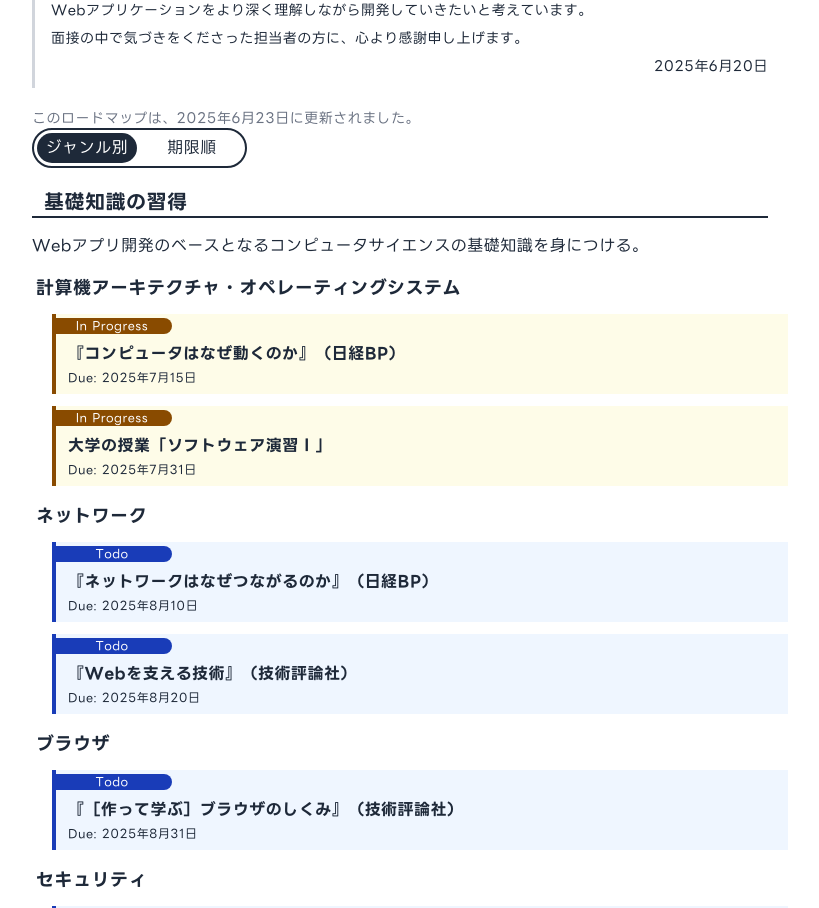
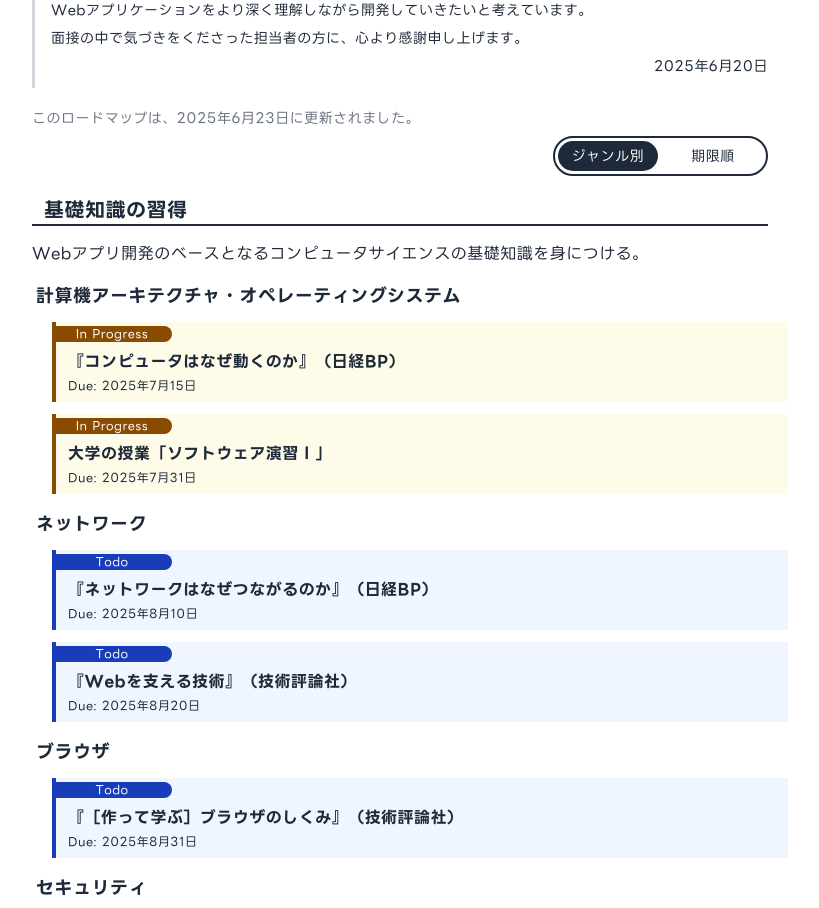
Before and after one commit to ktsn-ud/portfolio, a React (Vite) app: page / in a window 1280 px wide. Shown: the part 4160-5068 px from the top of the page, without its empty margins (390-1209 px from the left). Built offline with nearby package versions, Linux system fonts and the light colour scheme.

Commit message:
refactor: CSSを調整

```diff
--- a/src/components/sections/Roadmap.tsx
+++ b/src/components/sections/Roadmap.tsx
@@ -32,9 +32,12 @@ function SortToggleSwitch({
         if (elementViewMode === viewMode) {
             return '';
         } else {
-            return 'hover:bg-gray-200 cursor-pointer';
+            return 'lg:hover:bg-gray-200 cursor-pointer';
         }
     }
+
+    const commonStyle =
+        'absolute top-[3px] w-[100px] h-[30px] flex items-center justify-center rounded-full transition-all select-none text-sm';
 
     return (
         <div className="relative w-[215px] h-[40px] rounded-full border-2 border-gray-800">
@@ -43,13 +46,13 @@ function SortToggleSwitch({
             ></div>
             <div
                 onClick={() => setViewMode('byField')}
-                className={`absolute top-[3px] left-[3px] w-[100px] h-[30px] ${hoverStyle('byField')} flex items-center justify-center rounded-full transition-all ${fontColor('byField')}`}
+                className={`left-[3px] ${commonStyle} ${hoverStyle('byField')} ${fontColor('byField')}`}
             >
                 ジャンル別
             </div>
             <div
                 onClick={() => setViewMode('byDeadline')}
-                className={`absolute top-[3px] left-[108px] w-[100px] h-[30px] ${hoverStyle('byDeadline')} flex items-center justify-center rounded-full transition-all ${fontColor('byDeadline')}`}
+                className={`left-[108px] ${commonStyle} ${hoverStyle('byDeadline')} ${fontColor('byDeadline')}`}
             >
                 期限順
             </div>
@@ -250,7 +253,14 @@ export const Roadmap = React.memo(function Roadmap({
             <p className="text-sm text-gray-500">
                 このロードマップは、2025年6月23日に更新されました。
             </p>
-            {<SortToggleSwitch viewMode={viewMode} setViewMode={setViewMode} />}
+            <div className="flex justify-end my-2">
+                {
+                    <SortToggleSwitch
+                        viewMode={viewMode}
+                        setViewMode={setViewMode}
+                    />
+                }
+            </div>
             {viewMode === 'byField' ? roadmapElements : flattedRoadmapElements}
         </section>
     );
```
